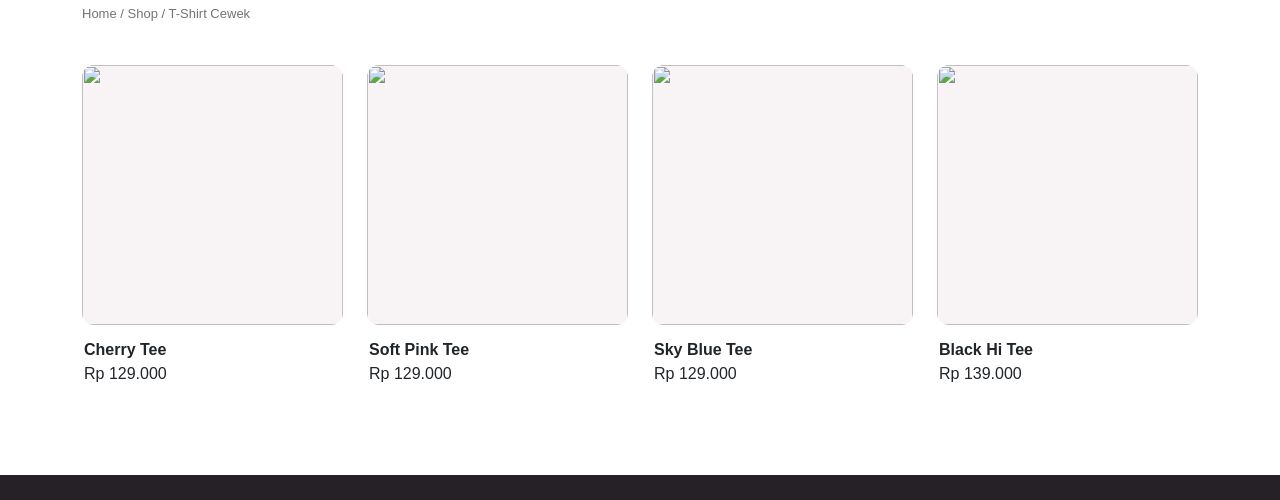
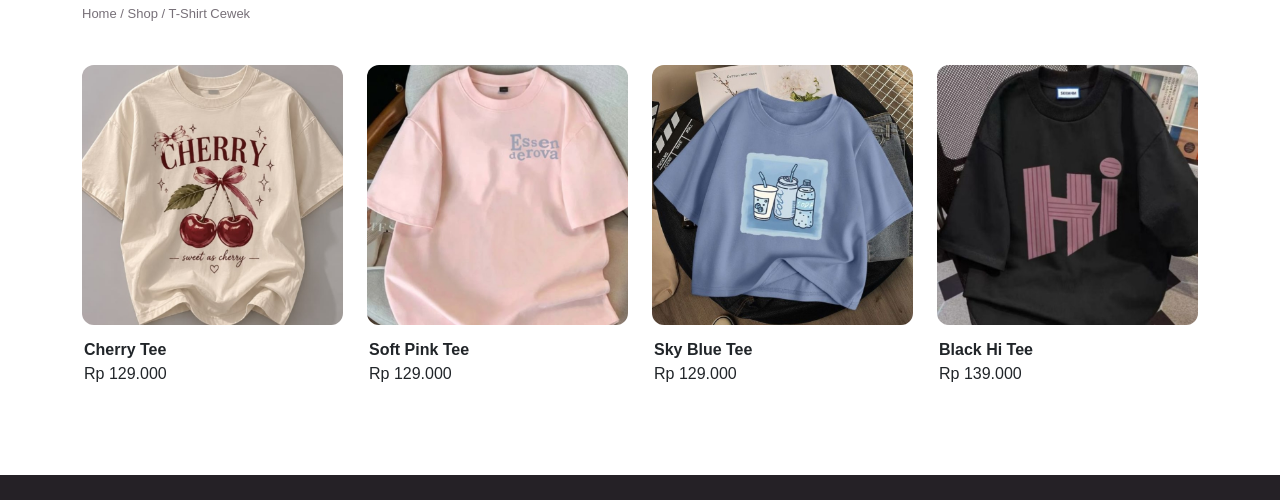
Before and after one commit to 12510438-pixel/JPD---Store, a plain HTML site: page tshirt-cewe.html in a window 1280 px wide. Shown: the part 187-687 px from the top of the page. Drawn offline with nearby package versions, Linux system fonts and the light colour scheme.

Commit message:
Update tshirt-cewe.html

```diff
--- a/tshirt-cewe.html
+++ b/tshirt-cewe.html
@@ -27,25 +27,25 @@
     <div class="row g-4">
         <div class="col-6 col-lg-3">
             <div class="card product-card">
-                <a href="product-detail.html"><img class="product-image" src="images/baju c1.jpg"></a>
+                <a href="product-detail.html"><img class="product-image" src="images/bajucewe1.jpg"></a>
                 <div class="card-body"><b>Cherry Tee</b><p>Rp 129.000</p></div>
             </div>
         </div>
         <div class="col-6 col-lg-3">
             <div class="card product-card">
-                <a href="product-detail.html"><img class="product-image" src="images/baju c2.jpg"></a>
+                <a href="product-detail.html"><img class="product-image" src="images/bajucewe2.jpg"></a>
                 <div class="card-body"><b>Soft Pink Tee</b><p>Rp 129.000</p></div>
             </div>
         </div>
         <div class="col-6 col-lg-3">
             <div class="card product-card">
-                <a href="product-detail.html"><img class="product-image" src="images/baju c3.jpg"></a>
+                <a href="product-detail.html"><img class="product-image" src="images/bajucewe3.jpg"></a>
                 <div class="card-body"><b>Sky Blue Tee</b><p>Rp 129.000</p></div>
             </div>
         </div>
         <div class="col-6 col-lg-3">
             <div class="card product-card">
-                <a href="product-detail.html"><img class="product-image" src="images/baju c4.jpg"></a>
+                <a href="product-detail.html"><img class="product-image" src="images/bajucewe4.jpg"></a>
                 <div class="card-body"><b>Black Hi Tee</b><p>Rp 139.000</p></div>
             </div>
         </div>
```
